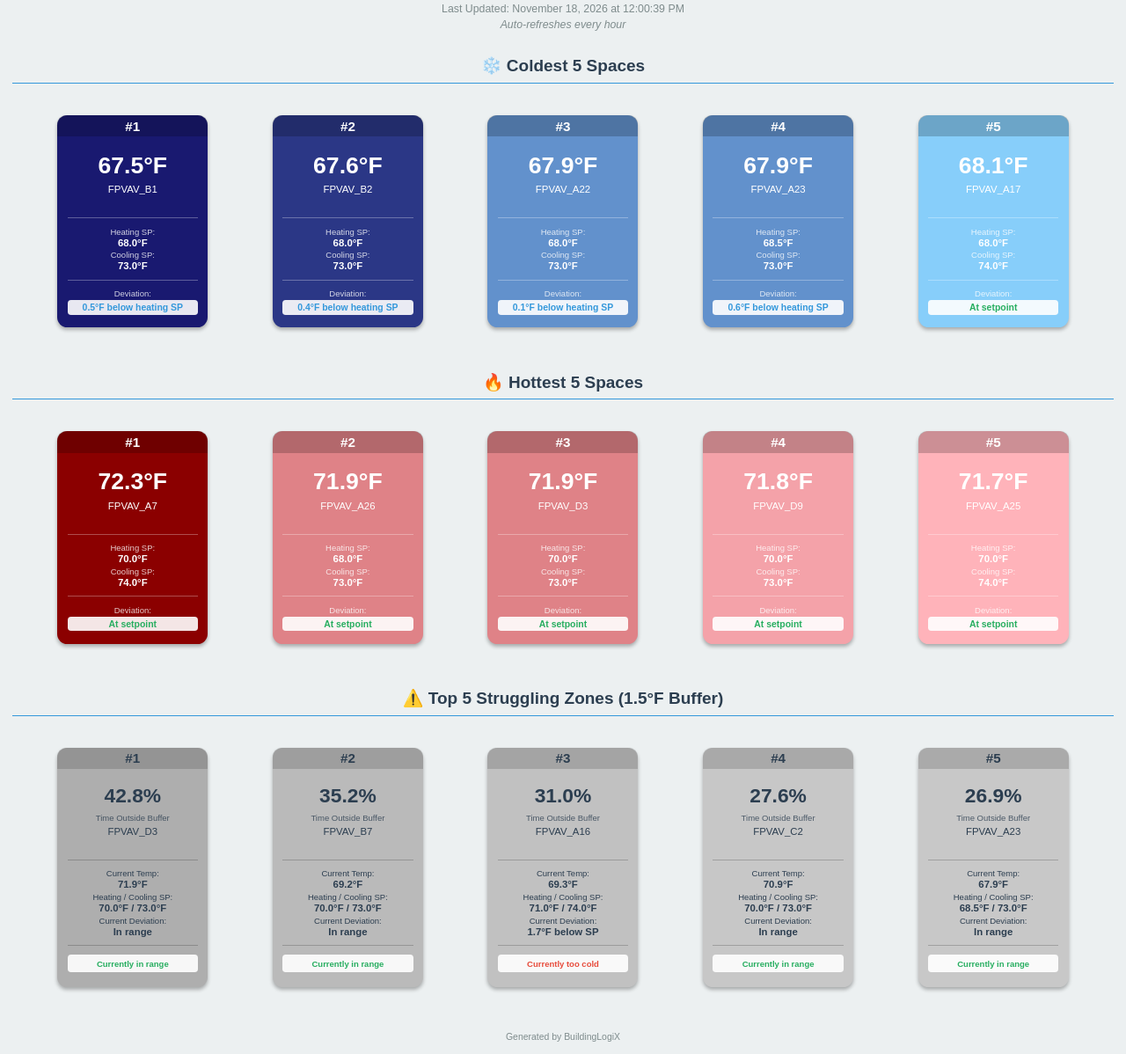
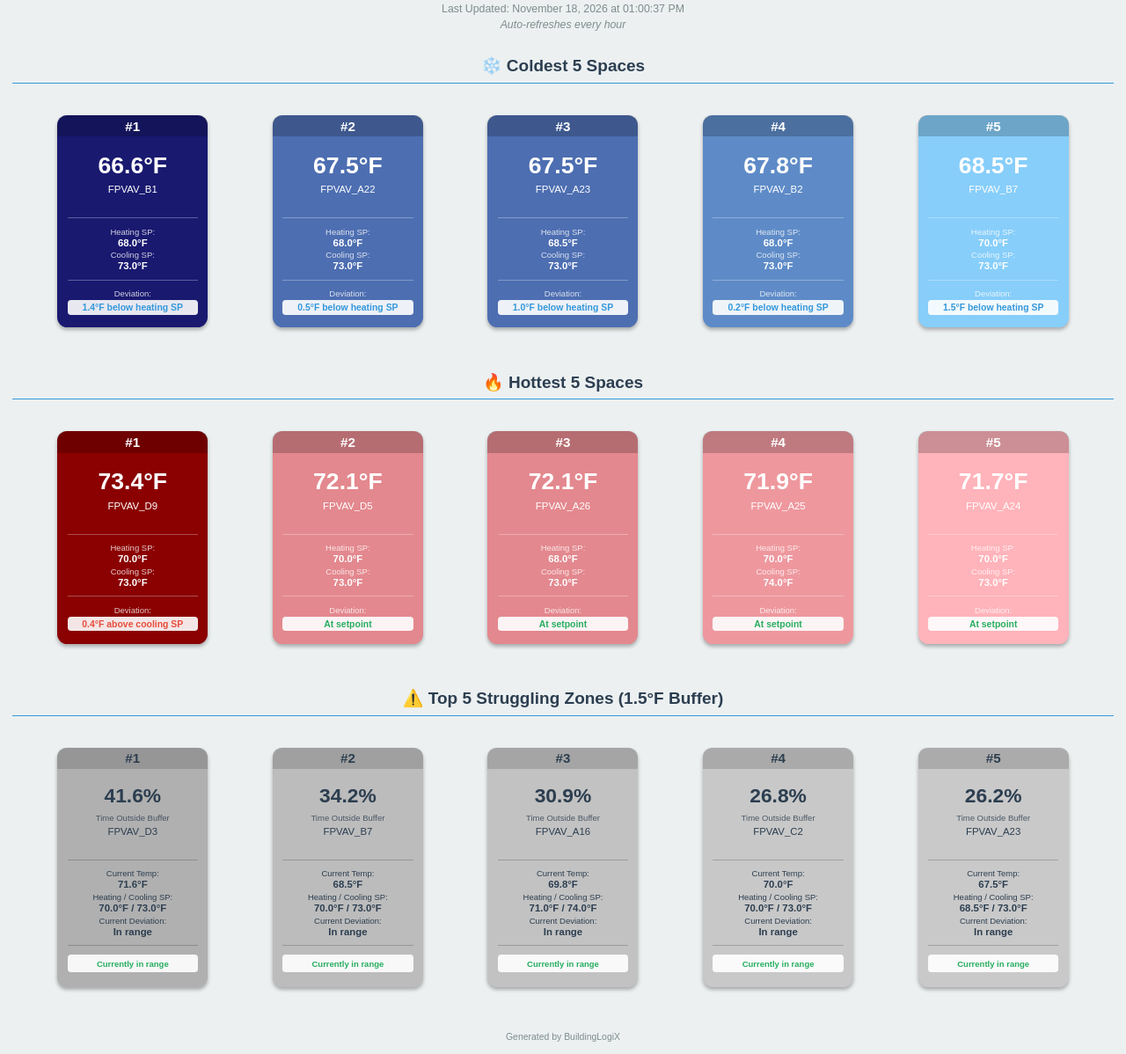
Before and after one commit to NAndersonBLX/cchs-coldest-spaces, a plain HTML site: page index.html in a window 1280 px wide. Shown: the part 50-1248 px from the top of the page at 88% size. Drawn offline with Linux system fonts and the light colour scheme.

Commit message:
Update building monitor - 2026-11-18 13:00:38

```diff
--- a/index.html
+++ b/index.html
@@ -181,7 +181,7 @@
 <body>
     <div class="header">
         <h1>Covenant Christian HS - Building Monitor</h1>
-        <p>Last Updated: November 18, 2026 at 12:00:39 PM</p>
+        <p>Last Updated: November 18, 2026 at 01:00:37 PM</p>
         <p style="font-style: italic; margin-top: 4px;">Auto-refreshes every hour</p>
     </div>
 
@@ -193,8 +193,32 @@
                 <h3>#1</h3>
             </div>
             <div class="widget-content">
+                <div class="widget-temp">66.6°F</div>
+                <div class="widget-name">FPVAV_B1</div>
+                <hr class="widget-divider">
+                <div class="widget-info">
+                    <div class="widget-label">Heating SP:</div>
+                    <div class="widget-value">68.0°F</div>
+                </div>
+                <div class="widget-info">
+                    <div class="widget-label">Cooling SP:</div>
+                    <div class="widget-value">73.0°F</div>
+                </div>
+                <hr class="widget-divider">
+                <div class="widget-info">
+                    <div class="widget-label">Deviation:</div>
+                    <div class="widget-deviation" style="color: #3498db;">1.4°F below heating SP</div>
+                </div>
+            </div>
+        </div>
+
+        <div class="widget" style="background-color: rgb(77, 110, 177);">
+            <div class="widget-rank">
+                <h3>#2</h3>
+            </div>
+            <div class="widget-content">
                 <div class="widget-temp">67.5°F</div>
-                <div class="widget-name">FPVAV_B1</div>
+                <div class="widget-name">FPVAV_A22</div>
                 <hr class="widget-divider">
                 <div class="widget-info">
                     <div class="widget-label">Heating SP:</div>
@@ -212,12 +236,36 @@
             </div>
         </div>
 
-        <div class="widget" style="background-color: rgb(43, 55, 134);">
+        <div class="widget" style="background-color: rgb(77, 110, 177);">
             <div class="widget-rank">
-                <h3>#2</h3>
+                <h3>#3</h3>
             </div>
             <div class="widget-content">
-                <div class="widget-temp">67.6°F</div>
+                <div class="widget-temp">67.5°F</div>
+                <div class="widget-name">FPVAV_A23</div>
+                <hr class="widget-divider">
+                <div class="widget-info">
+                    <div class="widget-label">Heating SP:</div>
+                    <div class="widget-value">68.5°F</div>
+                </div>
+                <div class="widget-info">
+                    <div class="widget-label">Cooling SP:</div>
+                    <div class="widget-value">73.0°F</div>
+                </div>
+                <hr class="widget-divider">
+                <div class="widget-info">
+                    <div class="widget-label">Deviation:</div>
+                    <div class="widget-deviation" style="color: #3498db;">1.0°F below heating SP</div>
+                </div>
+            </div>
+        </div>
+
+        <div class="widget" style="background-color: rgb(94, 139, 199);">
+            <div class="widget-rank">
+                <h3>#4</h3>
+            </div>
+            <div class="widget-content">
+                <div class="widget-temp">67.8°F</div>
                 <div class="widget-name">FPVAV_B2</div>
                 <hr class="widget-divider">
                 <div class="widget-info">
@@ -231,55 +279,7 @@
                 <hr class="widget-divider">
                 <div class="widget-info">
                     <div class="widget-label">Deviation:</div>
-                    <div class="widget-deviation" style="color: #3498db;">0.4°F below heating SP</div>
-                </div>
-            </div>
-        </div>
-
-        <div class="widget" style="background-color: rgb(98, 145, 204);">
-            <div class="widget-rank">
-                <h3>#3</h3>
-            </div>
-            <div class="widget-content">
-                <div class="widget-temp">67.9°F</div>
-                <div class="widget-name">FPVAV_A22</div>
-                <hr class="widget-divider">
-                <div class="widget-info">
-                    <div class="widget-label">Heating SP:</div>
-                    <div class="widget-value">68.0°F</div>
-                </div>
-                <div class="widget-info">
-                    <div class="widget-label">Cooling SP:</div>
-                    <div class="widget-value">73.0°F</div>
-                </div>
-                <hr class="widget-divider">
-                <div class="widget-info">
-                    <div class="widget-label">Deviation:</div>
-                    <div class="widget-deviation" style="color: #3498db;">0.1°F below heating SP</div>
-                </div>
-            </div>
-        </div>
-
-        <div class="widget" style="background-color: rgb(98, 145, 204);">
-            <div class="widget-rank">
-                <h3>#4</h3>
-            </div>
-            <div class="widget-content">
-                <div class="widget-temp">67.9°F</div>
-                <div class="widget-name">FPVAV_A23</div>
-                <hr class="widget-divider">
-                <div class="widget-info">
-                    <div class="widget-label">Heating SP:</div>
-                    <div class="widget-value">68.5°F</div>
-                </div>
-                <div class="widget-info">
-                    <div class="widget-label">Cooling SP:</div>
-                    <div class="widget-value">73.0°F</div>
-                </div>
-                <hr class="widget-divider">
-                <div class="widget-info">
-                    <div class="widget-label">Deviation:</div>
-                    <div class="widget-deviation" style="color: #3498db;">0.6°F below heating SP</div>
+                    <div class="widget-deviation" style="color: #3498db;">0.2°F below heating SP</div>
                 </div>
             </div>
         </div>
@@ -289,21 +289,21 @@
                 <h3>#5</h3>
             </div>
             <div class="widget-content">
-                <div class="widget-temp">68.1°F</div>
-                <div class="widget-name">FPVAV_A17</div>
+                <div class="widget-temp">68.5°F</div>
+                <div class="widget-name">FPVAV_B7</div>
                 <hr class="widget-divider">
                 <div class="widget-info">
                     <div class="widget-label">Heating SP:</div>
-                    <div class="widget-value">68.0°F</div>
+                    <div class="widget-value">70.0°F</div>
                 </div>
                 <div class="widget-info">
                     <div class="widget-label">Cooling SP:</div>
-                    <div class="widget-value">74.0°F</div>
+                    <div class="widget-value">73.0°F</div>
                 </div>
                 <hr class="widget-divider">
                 <div class="widget-info">
                     <div class="widget-label">Deviation:</div>
-                    <div class="widget-deviation" style="color: #27ae60;">At setpoint</div>
+                    <div class="widget-deviation" style="color: #3498db;">1.5°F below heating SP</div>
                 </div>
             </div>
         </div>
@@ -318,8 +318,8 @@
                 <h3>#1</h3>
             </div>
             <div class="widget-content">
-                <div class="widget-temp">72.3°F</div>
-                <div class="widget-name">FPVAV_A7</div>
+                <div class="widget-temp">73.4°F</div>
+                <div class="widget-name">FPVAV_D9</div>
                 <hr class="widget-divider">
                 <div class="widget-info">
                     <div class="widget-label">Heating SP:</div>
@@ -327,7 +327,31 @@
                 </div>
                 <div class="widget-info">
                     <div class="widget-label">Cooling SP:</div>
-                    <div class="widget-value">74.0°F</div>
+                    <div class="widget-value">73.0°F</div>
+                </div>
+                <hr class="widget-divider">
+                <div class="widget-info">
+                    <div class="widget-label">Deviation:</div>
+                    <div class="widget-deviation" style="color: #e74c3c;">0.4°F above cooling SP</div>
+                </div>
+            </div>
+        </div>
+
+        <div class="widget" style="background-color: rgb(227, 136, 142);">
+            <div class="widget-rank">
+                <h3>#2</h3>
+            </div>
+            <div class="widget-content">
+                <div class="widget-temp">72.1°F</div>
+                <div class="widget-name">FPVAV_D5</div>
+                <hr class="widget-divider">
+                <div class="widget-info">
+                    <div class="widget-label">Heating SP:</div>
+                    <div class="widget-value">70.0°F</div>
+                </div>
+                <div class="widget-info">
+                    <div class="widget-label">Cooling SP:</div>
+                    <div class="widget-value">73.0°F</div>
                 </div>
                 <hr class="widget-divider">
                 <div class="widget-info">
@@ -337,12 +361,12 @@
             </div>
         </div>
 
-        <div class="widget" style="background-color: rgb(223, 130, 135);">
+        <div class="widget" style="background-color: rgb(227, 136, 142);">
             <div class="widget-rank">
-                <h3>#2</h3>
+                <h3>#3</h3>
             </div>
             <div class="widget-content">
-                <div class="widget-temp">71.9°F</div>
+                <div class="widget-temp">72.1°F</div>
                 <div class="widget-name">FPVAV_A26</div>
                 <hr class="widget-divider">
                 <div class="widget-info">
@@ -361,60 +385,12 @@
             </div>
         </div>
 
-        <div class="widget" style="background-color: rgb(223, 130, 135);">
-            <div class="widget-rank">
-                <h3>#3</h3>
-            </div>
-            <div class="widget-content">
-                <div class="widget-temp">71.9°F</div>
-                <div class="widget-name">FPVAV_D3</div>
-                <hr class="widget-divider">
-                <div class="widget-info">
-                    <div class="widget-label">Heating SP:</div>
-                    <div class="widget-value">70.0°F</div>
-                </div>
-                <div class="widget-info">
-                    <div class="widget-label">Cooling SP:</div>
-                    <div class="widget-value">73.0°F</div>
-                </div>
-                <hr class="widget-divider">
-                <div class="widget-info">
-                    <div class="widget-label">Deviation:</div>
-                    <div class="widget-deviation" style="color: #27ae60;">At setpoint</div>
-                </div>
-            </div>
-        </div>
-
-        <div class="widget" style="background-color: rgb(244, 162, 169);">
+        <div class="widget" style="background-color: rgb(238, 152, 158);">
             <div class="widget-rank">
                 <h3>#4</h3>
             </div>
             <div class="widget-content">
-                <div class="widget-temp">71.8°F</div>
-                <div class="widget-name">FPVAV_D9</div>
-                <hr class="widget-divider">
-                <div class="widget-info">
-                    <div class="widget-label">Heating SP:</div>
-                    <div class="widget-value">70.0°F</div>
-                </div>
-                <div class="widget-info">
-                    <div class="widget-label">Cooling SP:</div>
-                    <div class="widget-value">73.0°F</div>
-                </div>
-                <hr class="widget-divider">
-                <div class="widget-info">
-                    <div class="widget-label">Deviation:</div>
-                    <div class="widget-deviation" style="color: #27ae60;">At setpoint</div>
-                </div>
-            </div>
-        </div>
-
-        <div class="widget" style="background-color: rgb(255, 179, 186);">
-            <div class="widget-rank">
-                <h3>#5</h3>
-            </div>
-            <div class="widget-content">
-                <div class="widget-temp">71.7°F</div>
+                <div class="widget-temp">71.9°F</div>
                 <div class="widget-name">FPVAV_A25</div>
                 <hr class="widget-divider">
                 <div class="widget-info">
@@ -433,23 +409,47 @@
             </div>
         </div>
 
+        <div class="widget" style="background-color: rgb(255, 179, 186);">
+            <div class="widget-rank">
+                <h3>#5</h3>
+            </div>
+            <div class="widget-content">
+                <div class="widget-temp">71.7°F</div>
+                <div class="widget-name">FPVAV_A24</div>
+                <hr class="widget-divider">
+                <div class="widget-info">
+                    <div class="widget-label">Heating SP:</div>
+                    <div class="widget-value">70.0°F</div>
+                </div>
+                <div class="widget-info">
+                    <div class="widget-label">Cooling SP:</div>
+                    <div class="widget-value">73.0°F</div>
+                </div>
+                <hr class="widget-divider">
+                <div class="widget-info">
+                    <div class="widget-label">Deviation:</div>
+                    <div class="widget-deviation" style="color: #27ae60;">At setpoint</div>
+                </div>
+            </div>
+        </div>
+
     </div>
 
     <h2 class="section-title">⚠️ Top 5 Struggling Zones (1.5°F Buffer)</h2>
     <div class="widgets-container">
 
-        <div class="widget" style="background-color: rgb(174, 174, 174);">
+        <div class="widget" style="background-color: rgb(176, 176, 176);">
             <div class="widget-rank" style="background-color: rgba(0,0,0,0.15);">
                 <h3 style="color: #2c3e50;">#1</h3>
             </div>
             <div class="widget-content">
-                <div class="widget-percent" style="color: #2c3e50;">42.8%</div>
+                <div class="widget-percent" style="color: #2c3e50;">41.6%</div>
                 <div class="widget-label" style="color: #2c3e50; opacity: 0.8;">Time Outside Buffer</div>
                 <div class="widget-name" style="color: #2c3e50;">FPVAV_D3</div>
                 <hr class="widget-divider" style="border-top-color: rgba(0,0,0,0.2);">
                 <div class="widget-info">
                     <div class="widget-label" style="color: #2c3e50;">Current Temp:</div>
-                    <div class="widget-value" style="color: #2c3e50;">71.9°F</div>
+                    <div class="widget-value" style="color: #2c3e50;">71.6°F</div>
                 </div>
                 <div class="widget-info">
                     <div class="widget-label" style="color: #2c3e50;">Heating / Cooling SP:</div>
@@ -464,18 +464,18 @@
             </div>
         </div>
 
-        <div class="widget" style="background-color: rgb(186, 186, 186);">
+        <div class="widget" style="background-color: rgb(188, 188, 188);">
             <div class="widget-rank" style="background-color: rgba(0,0,0,0.15);">
                 <h3 style="color: #2c3e50;">#2</h3>
             </div>
             <div class="widget-content">
-                <div class="widget-percent" style="color: #2c3e50;">35.2%</div>
+                <div class="widget-percent" style="color: #2c3e50;">34.2%</div>
                 <div class="widget-label" style="color: #2c3e50; opacity: 0.8;">Time Outside Buffer</div>
                 <div class="widget-name" style="color: #2c3e50;">FPVAV_B7</div>
                 <hr class="widget-divider" style="border-top-color: rgba(0,0,0,0.2);">
                 <div class="widget-info">
                     <div class="widget-label" style="color: #2c3e50;">Current Temp:</div>
-                    <div class="widget-value" style="color: #2c3e50;">69.2°F</div>
+                    <div class="widget-value" style="color: #2c3e50;">68.5°F</div>
                 </div>
                 <div class="widget-info">
                     <div class="widget-label" style="color: #2c3e50;">Heating / Cooling SP:</div>
@@ -490,18 +490,18 @@
             </div>
         </div>
 
-        <div class="widget" style="background-color: rgb(193, 193, 193);">
+        <div class="widget" style="background-color: rgb(194, 194, 194);">
             <div class="widget-rank" style="background-color: rgba(0,0,0,0.15);">
                 <h3 style="color: #2c3e50;">#3</h3>
             </div>
             <div class="widget-content">
-                <div class="widget-percent" style="color: #2c3e50;">31.0%</div>
+                <div class="widget-percent" style="color: #2c3e50;">30.9%</div>
                 <div class="widget-label" style="color: #2c3e50; opacity: 0.8;">Time Outside Buffer</div>
                 <div class="widget-name" style="color: #2c3e50;">FPVAV_A16</div>
                 <hr class="widget-divider" style="border-top-color: rgba(0,0,0,0.2);">
                 <div class="widget-info">
                     <div class="widget-label" style="color: #2c3e50;">Current Temp:</div>
-                    <div class="widget-value" style="color: #2c3e50;">69.3°F</div>
+                    <div class="widget-value" style="color: #2c3e50;">69.8°F</div>
                 </div>
                 <div class="widget-info">
                     <div class="widget-label" style="color: #2c3e50;">Heating / Cooling SP:</div>
@@ -509,25 +509,25 @@
                 </div>
                 <div class="widget-info">
                     <div class="widget-label" style="color: #2c3e50;">Current Deviation:</div>
-                    <div class="widget-value" style="color: #2c3e50;">1.7°F below SP</div>
+                    <div class="widget-value" style="color: #2c3e50;">In range</div>
                 </div>
                 <hr class="widget-divider" style="border-top-color: rgba(0,0,0,0.2);">
-                <div class="widget-status status-outside">Currently too cold</div>
+                <div class="widget-status status-ok">Currently in range</div>
             </div>
         </div>
 
-        <div class="widget" style="background-color: rgb(199, 199, 199);">
+        <div class="widget" style="background-color: rgb(200, 200, 200);">
             <div class="widget-rank" style="background-color: rgba(0,0,0,0.15);">
                 <h3 style="color: #2c3e50;">#4</h3>
             </div>
             <div class="widget-content">
-                <div class="widget-percent" style="color: #2c3e50;">27.6%</div>
+                <div class="widget-percent" style="color: #2c3e50;">26.8%</div>
                 <div class="widget-label" style="color: #2c3e50; opacity: 0.8;">Time Outside Buffer</div>
                 <div class="widget-name" style="color: #2c3e50;">FPVAV_C2</div>
                 <hr class="widget-divider" style="border-top-color: rgba(0,0,0,0.2);">
                 <div class="widget-info">
                     <div class="widget-label" style="color: #2c3e50;">Current Temp:</div>
-                    <div class="widget-value" style="color: #2c3e50;">70.9°F</div>
+                    <div class="widget-value" style="color: #2c3e50;">70.0°F</div>
                 </div>
                 <div class="widget-info">
                     <div class="widget-label" style="color: #2c3e50;">Heating / Cooling SP:</div>
@@ -542,18 +542,18 @@
             </div>
         </div>
 
-        <div class="widget" style="background-color: rgb(200, 200, 200);">
+        <div class="widget" style="background-color: rgb(201, 201, 201);">
             <div class="widget-rank" style="background-color: rgba(0,0,0,0.15);">
                 <h3 style="color: #2c3e50;">#5</h3>
             </div>
             <div class="widget-content">
-                <div class="widget-percent" style="color: #2c3e50;">26.9%</div>
+                <div class="widget-percent" style="color: #2c3e50;">26.2%</div>
                 <div class="widget-label" style="color: #2c3e50; opacity: 0.8;">Time Outside Buffer</div>
                 <div class="widget-name" style="color: #2c3e50;">FPVAV_A23</div>
                 <hr class="widget-divider" style="border-top-color: rgba(0,0,0,0.2);">
                 <div class="widget-info">
                     <div class="widget-label" style="color: #2c3e50;">Current Temp:</div>
-                    <div class="widget-value" style="color: #2c3e50;">67.9°F</div>
+                    <div class="widget-value" style="color: #2c3e50;">67.5°F</div>
                 </div>
                 <div class="widget-info">
                     <div class="widget-label" style="color: #2c3e50;">Heating / Cooling SP:</div>
```
